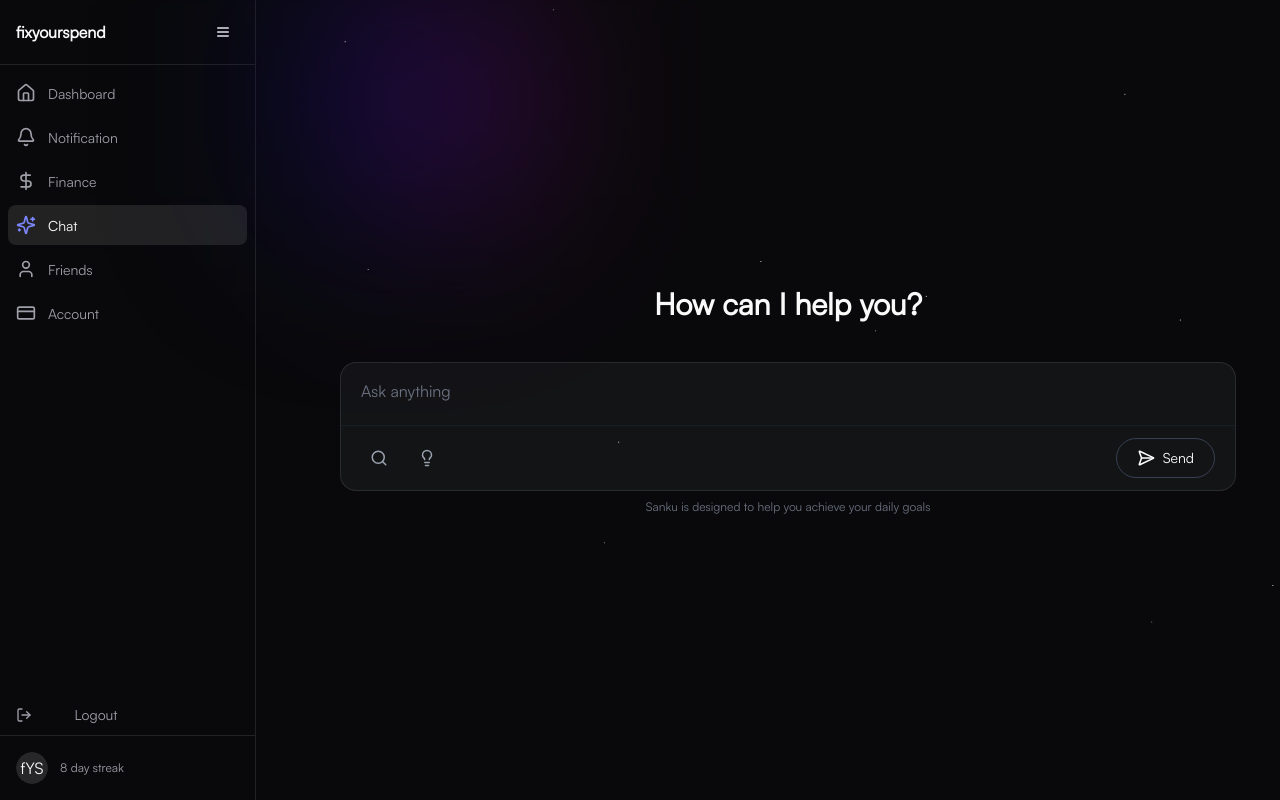
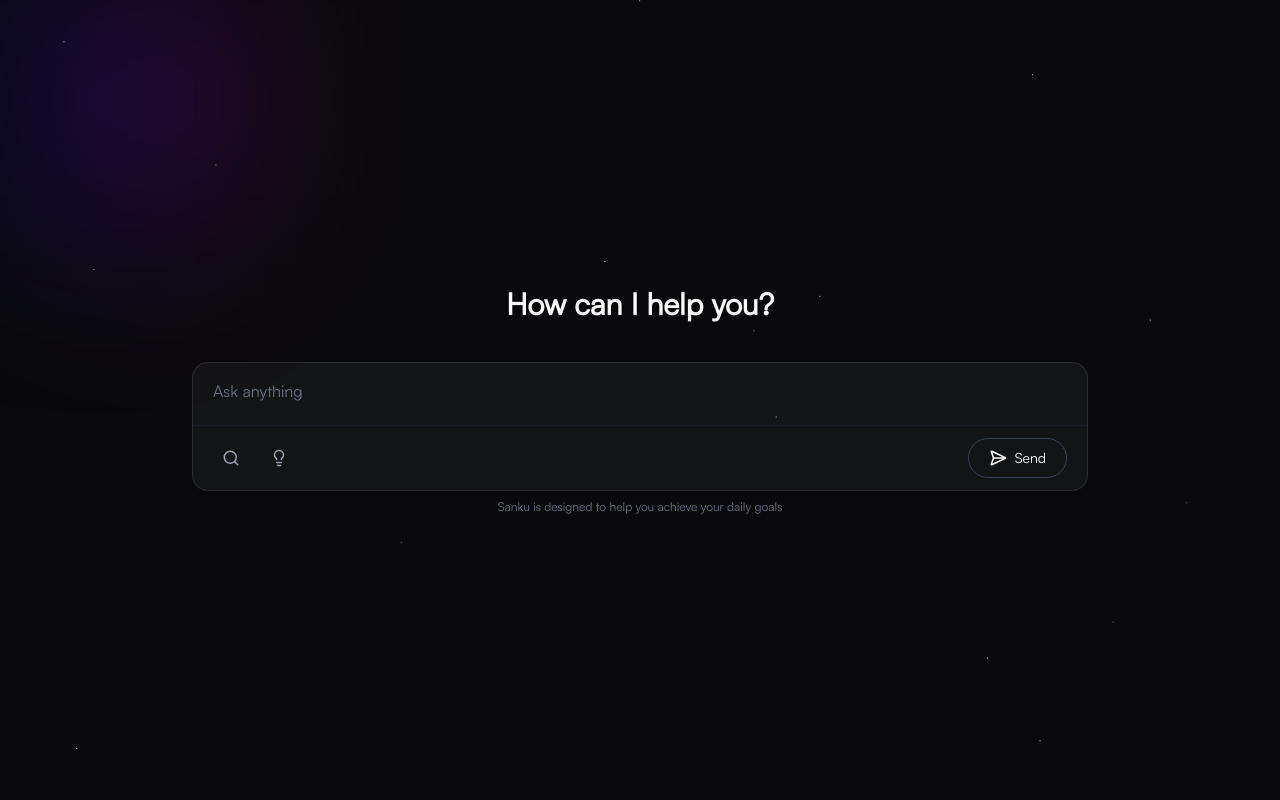
Before and after one commit to sankalpaacharya/Still, a Next.js app: page /chat in a window 1280 px wide. Built offline with nearby package versions, Linux system fonts and the light colour scheme; no server answers.

Commit message:
fix: build

```diff
--- a/app/(main)/layout.tsx
+++ b/app/(main)/layout.tsx
@@ -1,12 +1,12 @@
 import React, { ReactNode } from "react";
-import Sidebar from "@/components/sidebar";
+// import Sidebar from "@/components/sidebar";
 
 type Props = { children: ReactNode };
 
 export default async function Layout({ children }: Props) {
   return (
     <div className="flex gap-10">
-      <Sidebar />
+      {/* <Sidebar /> */}
       {/* <MobileBottomNavbar /> */}
       <main className="flex-grow mx-auto h-screen relative p-5">
         {children}
--- a/components/sidebar.tsx
+++ b/components/sidebar.tsx
@@ -2,7 +2,7 @@
 import { useEffect, useState } from "react";
 import Link from "next/link";
 import { useRouter } from "next/navigation";
-import { initBudgetStoreSync, hydrateBudgetStore } from "@/lib/zustand-sync";
+import { hydrateBudgetStore } from "@/lib/zustand-sync";
 import {
   Home as HomeIcon,
   Menu,
```
